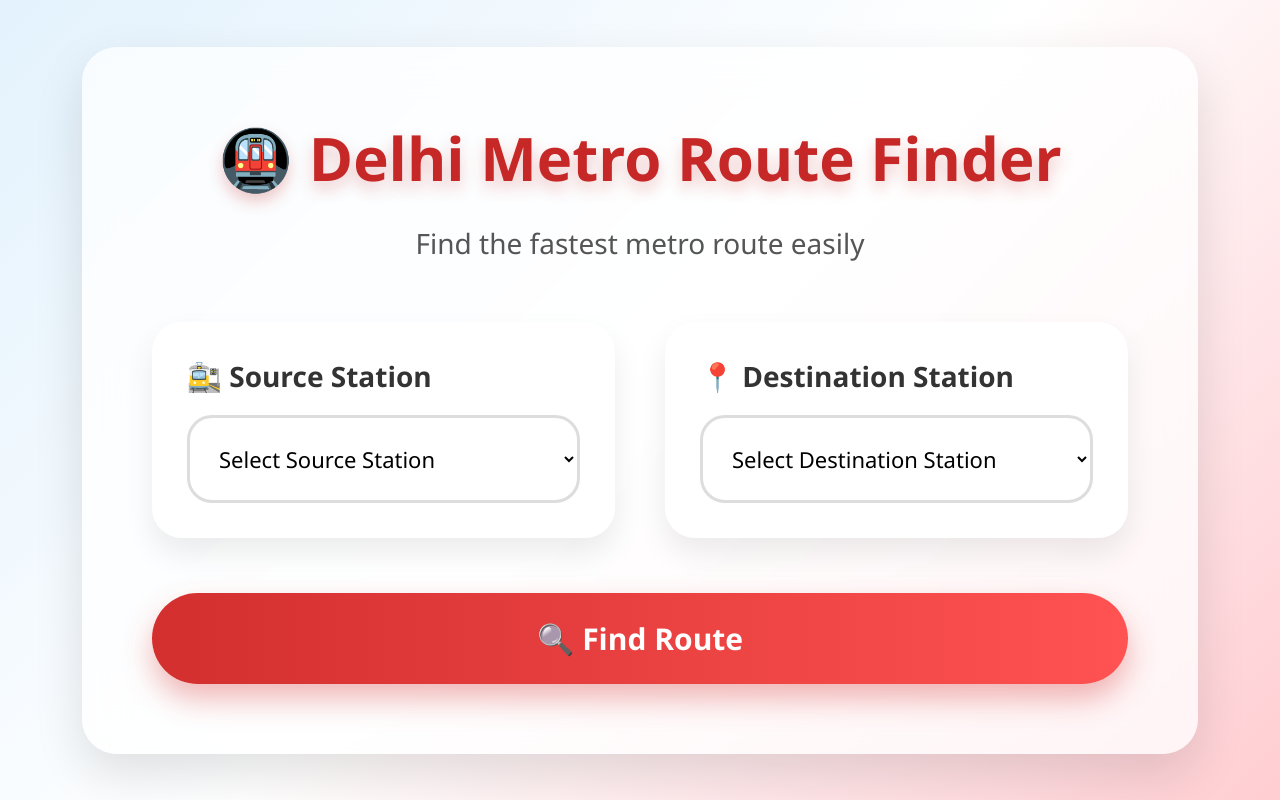
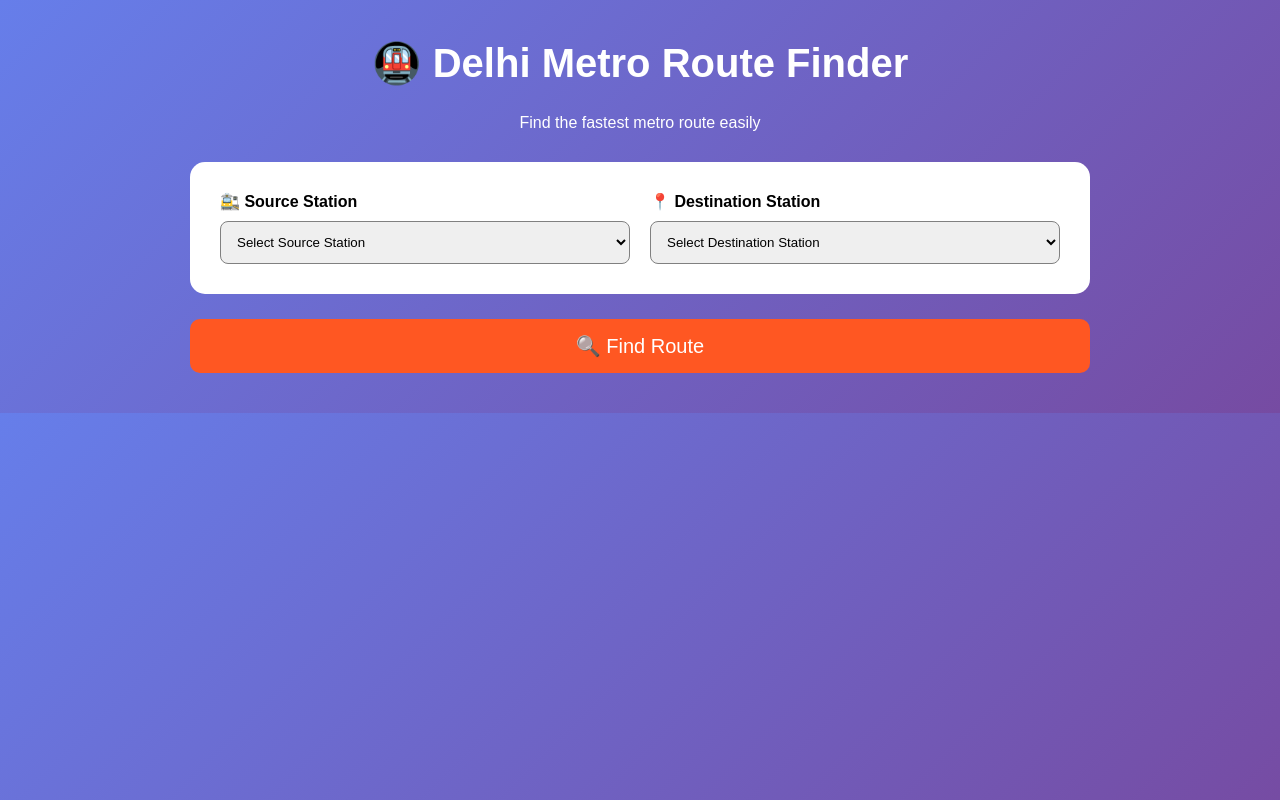
Before and after one commit to umaa2404/Delhi-Metro-Route-Finder, a plain HTML site: page index.html in a window 1280 px wide. Drawn offline with Linux system fonts and the light colour scheme.

Commit message:
Added metro route finder JavaScript functionality

```diff
--- a/index.html
+++ b/index.html
@@ -1,40 +1,27 @@
-<!DOCTYPE html>
+<!doctype html>
 <html lang="en">
 
 <head>
-
-<meta charset="UTF-8">
-<meta name="viewport" content="width=device-width, initial-scale=1.0">
+    <meta charset="UTF-8" />
+    <meta name="viewport" content="width=device-width, initial-scale=1.0" />
 
     <title>Delhi Metro Route Finder</title>
 
-<link rel="stylesheet" href="style.css">
-
+    <link rel="stylesheet" href="style.css" />
 </head>
 
 
 <body>
 
-
     <div class="container">
-
 
         <div class="header">
 
+            <h1>🚇 Delhi Metro Route Finder</h1>
 
-        <h1>
-            🚇 Delhi Metro Route Finder
-        </h1>
-
-
-        <p>
-            Find the fastest metro route easily
-        </p>
-
+            <p>Find the fastest metro route easily</p>
 
         </div>
-
-
 
 
 
@@ -43,75 +30,48 @@
 
             <div class="input-box">
 
+                <label>🚉 Source Station</label>
 
-            <label>
-                🚉 Source Station
-            </label>
+                <select id="source">
 
-
-            <select>
-
-                <option>
+                    <option value="">
                         Select Source Station
                     </option>
 
-                <option>
-                    Rajiv Chowk
+                </select>
+
+            </div>
+
+
+
+
+            <div class="input-box">
+
+                <label>📍 Destination Station</label>
+
+                <select id="destination">
+
+                    <option value="">
+                        Select Destination Station
                     </option>
 
-                <option>
-                    Noida City Centre
-                </option>
+                </select>
 
-                <option>
-                    Dwarka
-                </option>
-
-
-            </select>
+            </div>
 
 
         </div>
 
 
 
+        <button id="findRoute" onclick="findroute()">
+            🔍 Find Route
+        </button>
 
 
-        <div class="input-box">
 
-
-            <label>
-                📍 Destination Station
-            </label>
-
-
-            <select>
-
-
-                <option>
-                    Select Destination Station
-                </option>
-
-
-                <option>
-                    Central Secretariat
-                </option>
-
-
-                <option>
-                    Lajpat Nagar
-                </option>
-
-
-                <option>
-                    Kashmere Gate
-                </option>
-
-
-            </select>
-
-
-        </div>
+        <!-- JavaScript will display result here -->
+        <div id="output"></div>
 
 
 
@@ -119,19 +79,7 @@
 
 
 
-
-
-    <button>
-
-        🔍 Find Route
-
-    </button>
-
-
-
-
-</div>
-
+    <script src="index.js"></script>
 
 
 </body>
--- /dev/null
+++ b/index.js
@@ -0,0 +1,186 @@
+const metroStations = [
+  "Rithla",
+  "Rohini west",
+  "Netaji subash place",
+  "Keshav Puran",
+  "Shastri Nagar",
+  "Kashmere Gate",
+  "Chandni chowk",
+  "New Delhi",
+  "Rajiv Chowk",
+  "Patel Chowk",
+  "Central secratariat",
+  "Udyog bhawan",
+  "Lok kalyan marg",
+  "Aiims",
+  "Green park",
+  "Hauz khas",
+  "Malviya Nagar",
+  "Saket",
+  "Qutub minar",
+  "Chatrapur",
+  "Sultanpur",
+  "Ghitroni",
+  "Arjan garh",
+  "Guru Dronacharya",
+  "Sikanderpur",
+  "Mg Road",
+  "Iffco Chowk",
+  "Huda city center"
+];
+
+const sourceSelect = document.getElementById("source");
+const destinationSelect = document.getElementById("destination");
+
+
+// Adding stations to dropdown
+metroStations.forEach(station => {
+  sourceSelect.innerHTML += `<option value="${station}">${station}</option>`;
+  destinationSelect.innerHTML += `<option value="${station}">${station}</option>`;
+});
+
+
+// Find Route Function
+function findroute() {
+
+  let source = sourceSelect.value;
+  let destination = destinationSelect.value;
+
+
+  if (source === "" || destination === "") {
+    alert("Please select both source and destination");
+    return;
+  }
+
+
+  if (source === destination) {
+    alert("Source and destination cannot be same");
+    return;
+  }
+
+
+  let sourceIndex = metroStations.indexOf(source);
+  let destinationIndex = metroStations.indexOf(destination);
+
+
+  let route = [];
+
+
+  // Forward route
+  if (sourceIndex < destinationIndex) {
+
+    for (let i = sourceIndex; i <= destinationIndex; i++) {
+      route.push(metroStations[i]);
+    }
+
+  }
+
+  // Reverse route
+  else {
+
+    for (let i = sourceIndex; i >= destinationIndex; i--) {
+      route.push(metroStations[i]);
+    }
+
+  }
+
+
+  let totalStations = route.length - 1;
+
+
+  // Fare calculation
+  let fare;
+
+  if (totalStations <= 5) {
+    fare = 20;
+  }
+
+  else if (totalStations <= 10) {
+    fare = 30;
+  }
+
+  else if (totalStations <= 15) {
+    fare = 40;
+  }
+
+  else {
+    fare = 50;
+  }
+
+
+  // Time calculation
+  let travelTime = totalStations * 2;
+
+
+  displayResult(route, totalStations, fare, travelTime);
+
+}
+
+
+
+// Display Result Function
+function displayResult(route, stations, fare, time) {
+
+
+  let html = `
+    <div class="result-box">
+
+      <h1>Journey Information</h1>
+
+
+      <div class="info">
+        <b>Total Stations:</b> ${stations}
+      </div>
+
+
+      <div class="info">
+        <b>Estimated Fare:</b> Rs ${fare}
+      </div>
+
+
+      <div class="info">
+        <b>Travel Time:</b> ${time} Minutes
+      </div>
+
+
+      <div class="route">
+
+        <h3>Route Details</h3>
+  `;
+
+
+  route.forEach((station,index)=>{
+
+
+    html += `
+      <div class="station">
+        ${station}
+      </div>
+    `;
+
+
+    if(index !== route.length-1){
+
+      html += `
+        <div class="arrow">
+          ⬇️
+        </div>
+      `;
+
+    }
+
+
+  });
+
+
+
+  html += `
+      </div>
+
+    </div>
+  `;
+
+
+  document.getElementById("output").innerHTML = html;
+
+}
--- a/style.css
+++ b/style.css
@@ -1,107 +1,36 @@
 *{
+    box-sizing:border-box;
+    font-family:Arial;
+}
+
+
+body{
 
     margin:0;
-    padding:0;
-    box-sizing:border-box;
-
-    font-family:'Segoe UI',sans-serif;
+    background:linear-gradient(
+        135deg,
+        #667eea,
+        #764ba2
+    );
 
 }
 
 
 
-body{
+.container{
 
-
-    min-height:100vh;
-
-
-    display:flex;
-
-
-    justify-content:center;
-
-
-    align-items:center;
-
-
-    padding:20px;
-
-
-
-    background:
-
-
-    linear-gradient(
-
-        135deg,
-
-        #e3f2fd,
-
-        #ffffff,
-
-        #ffcdd2
-
-    );
-
+    width:90%;
+    max-width:900px;
+    margin:40px auto;
 
 }
 
 
 
-
-
-.container{
-
-
-    width:90%;
-
-
-    max-width:1400px;
-
-
-    padding:70px;
-
-
-    background:
-
-
-    rgba(255,255,255,0.75);
-
-
-
-    backdrop-filter:blur(20px);
-
-
-
-    border-radius:35px;
-
-
-
-    box-shadow:
-
-
-    0 20px 50px rgba(0,0,0,0.12);
-
-
-
-}
-
-
-
-
-
-/* Header */
-
-
 .header{
 
-
     text-align:center;
-
-
-    margin-bottom:60px;
-
+    color:white;
 
 }
 
@@ -109,60 +38,23 @@
 
 .header h1{
 
-
-    font-size:60px;
-
-
-    font-weight:800;
-
-
-    color:#c62828;
-
-
-
-    text-shadow:
-
-
-    0 8px 15px rgba(198,40,40,.25);
-
-
-
-}
-
-
-
-.header p{
-
-
-    margin-top:25px;
-
-
-    font-size:28px;
-
-
-    color:#555;
-
+    font-size:40px;
 
 }
 
 
 
 
-
-/* Input Area */
-
-
 .metro-card{
 
+    background:white;
+    padding:30px;
+    border-radius:15px;
 
-    display:grid;
+    display:flex;
+    gap:20px;
 
-
-    grid-template-columns:1fr 1fr;
-
-
-    gap:50px;
-
+    margin-top:30px;
 
 }
 
@@ -171,36 +63,63 @@
 
 .input-box{
 
-
-    background:white;
-
-
-    padding:35px;
-
-
-    border-radius:30px;
-
-
-
-    box-shadow:
-
-
-    0 15px 30px rgba(0,0,0,.08);
-
-
-
-    transition:.3s;
-
+    flex:1;
 
 }
 
 
 
-.input-box:hover{
+label{
+
+    font-weight:bold;
+
+}
 
 
-    transform:translateY(-5px);
 
+select{
+
+    width:100%;
+    padding:12px;
+
+    margin-top:10px;
+
+    border-radius:8px;
+
+    border:1px solid gray;
+
+}
+
+
+
+
+button{
+
+    width:100%;
+
+    margin-top:25px;
+
+    padding:15px;
+
+    border:none;
+
+    border-radius:10px;
+
+    background:#ff5722;
+
+    color:white;
+
+    font-size:20px;
+
+    cursor:pointer;
+
+}
+
+
+
+button:hover{
+
+    background:#e64a19;
 
 }
 
@@ -208,181 +127,24 @@
 
 
 
-label{
+.result-box{
 
+    margin-top:30px;
 
-    display:block;
+    background:white;
 
+    padding:25px;
 
-    font-size:28px;
-
-
-    font-weight:700;
-
-
-    color:#333;
-
-
-    margin-bottom:20px;
-
+    border-radius:15px;
 
 }
 
 
 
 
+.info{
 
-select{
-
-
-    width:100%;
-
-
-    padding:25px;
-
-
-    font-size:22px;
-
-
-    border-radius:25px;
-
-
-    border:3px solid #ddd;
-
-
-    outline:none;
-
-
-    background:white;
-
-
-    cursor:pointer;
-
-
-}
-
-
-
-select:hover{
-
-
-    border-color:#c62828;
-
-
-}
-
-
-
-
-
-
-/* Button */
-
-
-button{
-
-
-    width:100%;
-
-
-    margin-top:55px;
-
-
-    padding:25px;
-
-
-    border:none;
-
-
-    border-radius:50px;
-
-
-
-    font-size:30px;
-
-
-    font-weight:700;
-
-
-    color:white;
-
-
-
-    background:
-
-
-    linear-gradient(
-
-        90deg,
-
-        #d32f2f,
-
-        #ff5252
-
-    );
-
-
-
-
-    box-shadow:
-
-
-    0 15px 30px rgba(211,47,47,.35);
-
-
-
-    cursor:pointer;
-
-
-    transition:.3s;
-
-
-}
-
-
-
-button:hover{
-
-
-    transform:translateY(-5px);
-
-
-    box-shadow:
-
-
-    0 20px 40px rgba(211,47,47,.45);
-
-
-}
-
-
-
-
-
-
-/* Responsive */
-
-
-@media(max-width:900px){
-
-
-    .container{
-
-        padding:30px;
-
-    }
-
-
-
-    .header h1{
-
-        font-size:35px;
-
-    }
-
-
-
-    .header p{
+    padding:10px;
 
     font-size:18px;
 
@@ -390,39 +152,50 @@
 
 
 
-    .metro-card{
+.route{
 
-
-        grid-template-columns:1fr;
-
+    margin-top:20px;
 
 }
 
 
 
-    label{
+.station{
 
-        font-size:20px;
+    background:#2196f3;
+
+    color:white;
+
+    padding:12px;
+
+    border-radius:20px;
+
+    text-align:center;
 
 }
 
 
 
-    select{
+.arrow{
 
-        font-size:18px;
+    text-align:center;
 
-        padding:15px;
+    font-size:25px;
+
+    margin:8px;
 
 }
 
 
 
-    button{
 
-        font-size:22px;
+@media(max-width:700px){
+
+
+.metro-card{
+
+    flex-direction:column;
 
 }
 
-
 }
```
Also changed, not shown: image.png (added). Lines whose indentation alone changed are shown as unchanged.
